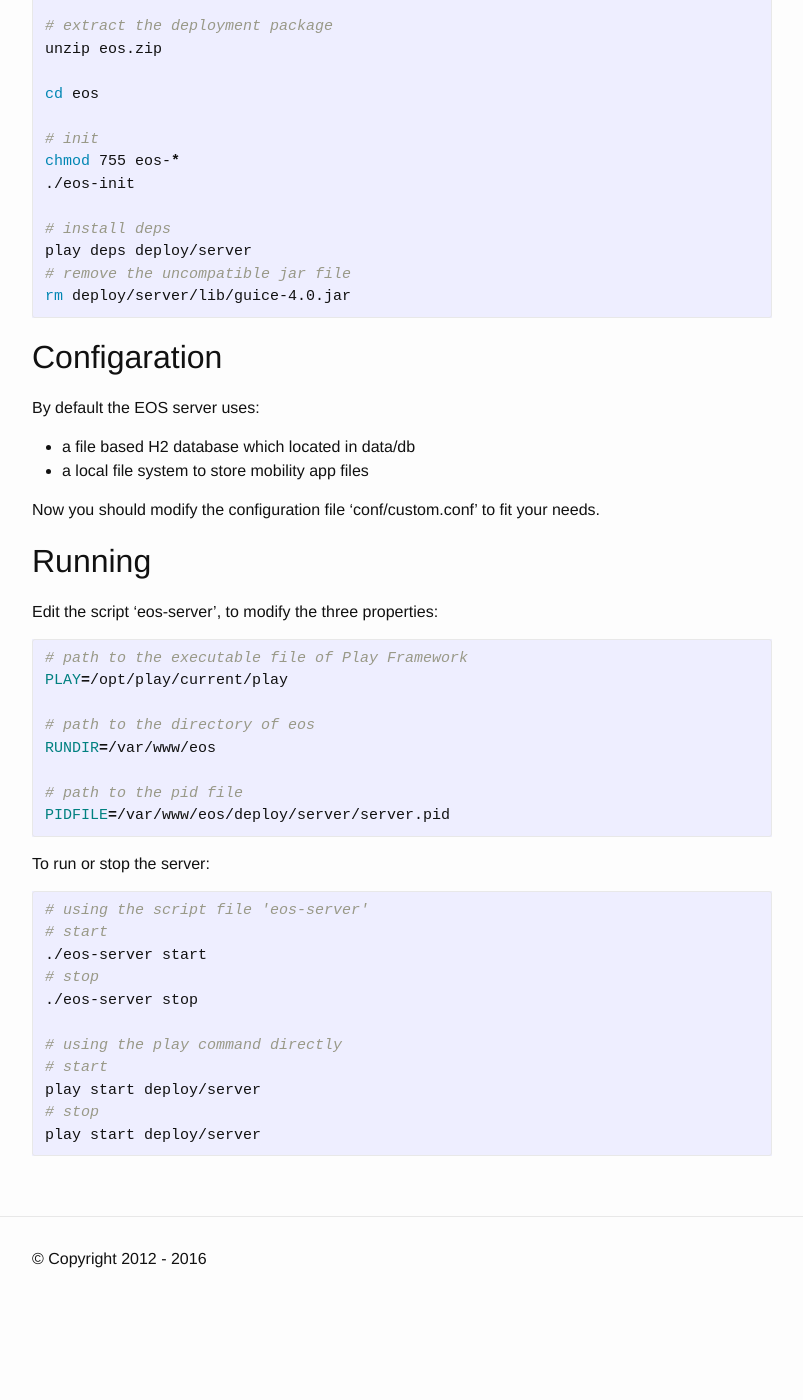
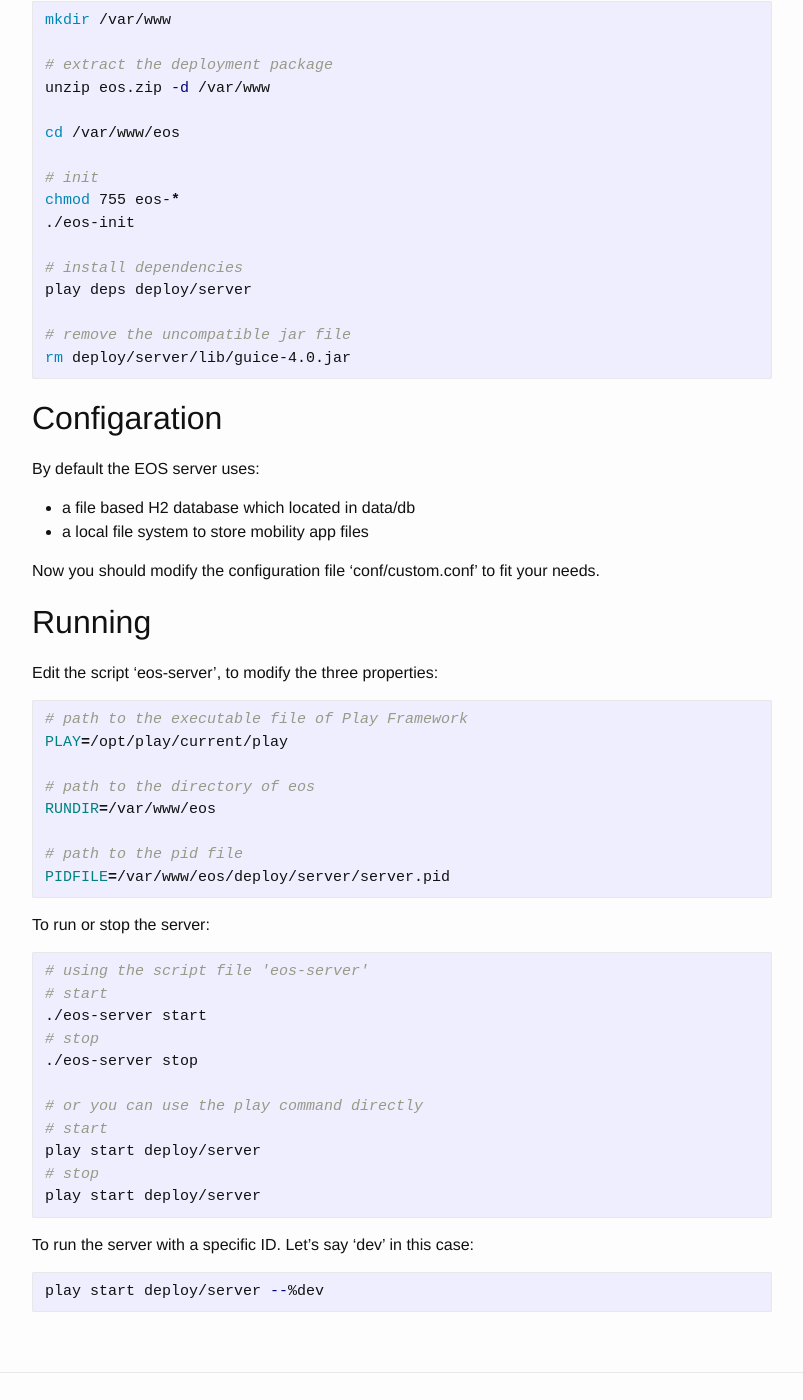
Before and after one commit to hp-liangzhang/hp-liangzhang.github.com, a Jekyll site: the page built from _posts/2016-02-29-deploy-on-mac-linux.markdown, in a window 1280 px wide and 1400 px high, scrolled down 619 px. Shown: the whole window, without its empty margins (238-1041 px from the left). Built offline with Jekyll 4.4.1, drawn with Linux system fonts in a browser that asks for light colours; before the commit the page ends 1920 px from its top, so only the background shows below that; some of the changed text lies outside the part shown.

````diff
--- a/_posts/2016-02-29-deploy-on-mac-linux.markdown
+++ b/_posts/2016-02-29-deploy-on-mac-linux.markdown
@@ -12,6 +12,8 @@ categories: Deployment
 * JDK 7.0
 * Playframework 1.3.x
 
+Assume that the commands of **play** and **java** is in the PATH.
+
 # Action
 
 ## Initialization
@@ -19,19 +21,20 @@ categories: Deployment
 Let's assume that the deployment package is located at /var/www.
 
 ```shell
-cd /var/www
+mkdir /var/www
 
 # extract the deployment package
-unzip eos.zip
+unzip eos.zip -d /var/www
 
-cd eos
+cd /var/www/eos
 
 # init
 chmod 755 eos-*
 ./eos-init
 
-# install deps
+# install dependencies
 play deps deploy/server
+
 # remove the uncompatible jar file
 rm deploy/server/lib/guice-4.0.jar
 ```
@@ -69,9 +72,14 @@ To run or stop the server:
 # stop
 ./eos-server stop
 
-# using the play command directly
+# or you can use the play command directly
 # start
 play start deploy/server
 # stop
 play start deploy/server
 ```
+
+To run the server with a specific ID. Let's say 'dev' in this case:
+```shell
+play start deploy/server --%dev
+```
````
Also changed, not shown: _posts/2016-02-29-conf-serveral-env.markdown (added, +59 -0 lines).
